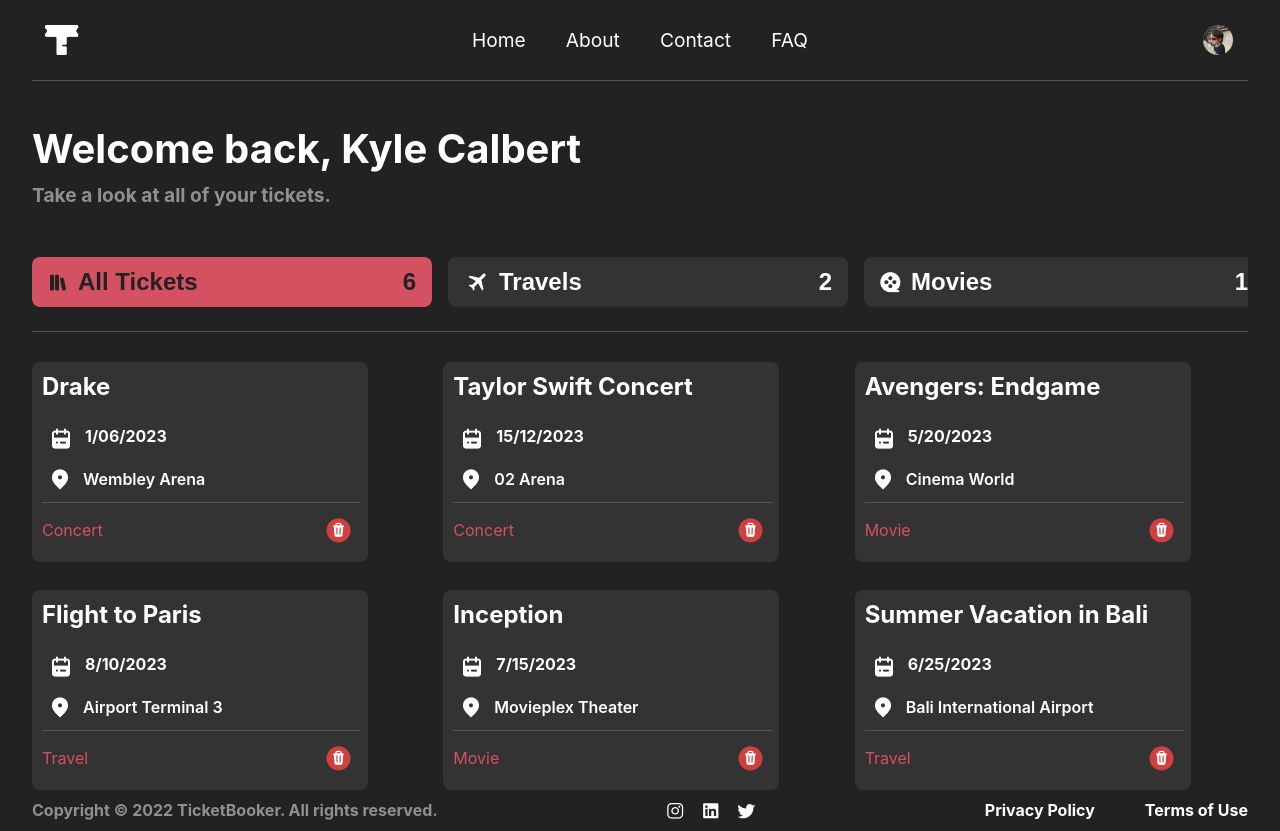
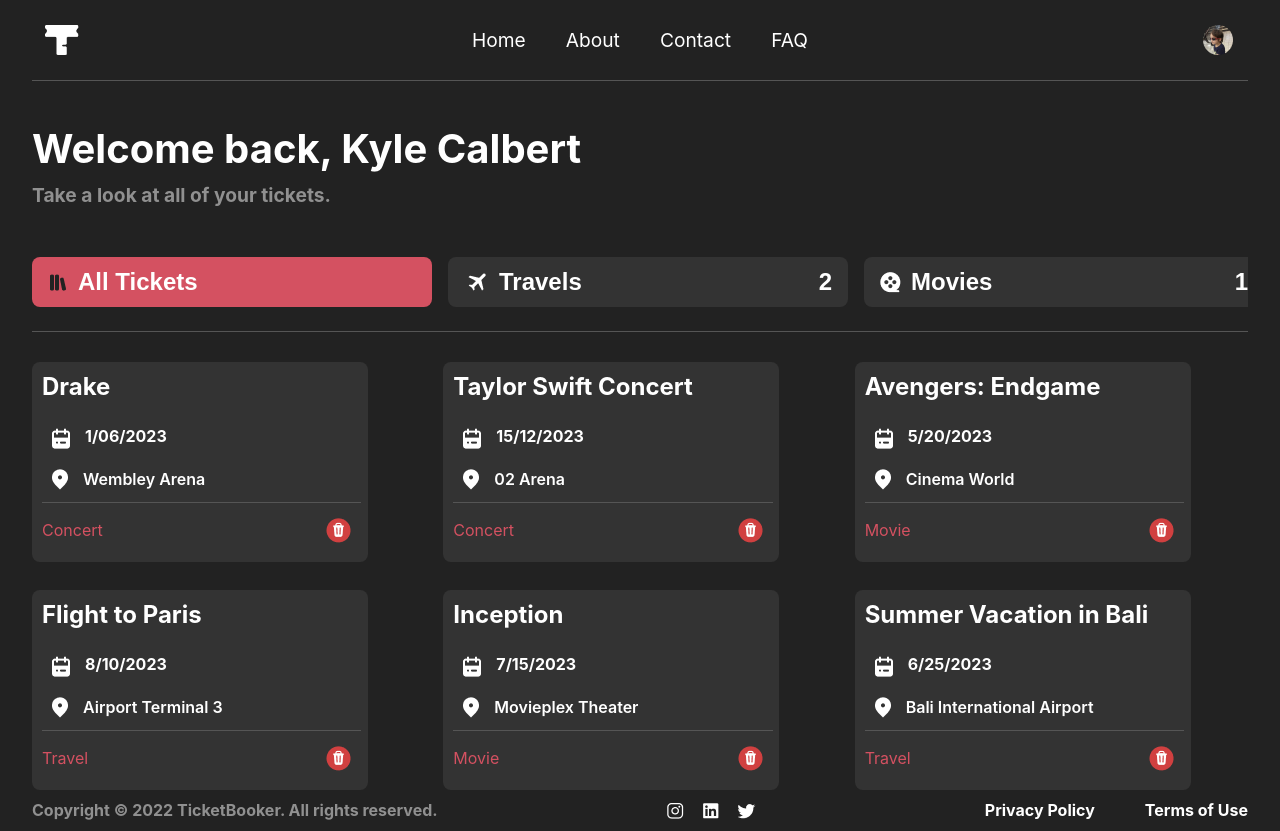
Before and after one commit to kylecalbert/ticket-booker, a React (Create React App) app: page / in a window 1280 px wide. Built offline with nearby package versions, Linux system fonts and the light colour scheme; data requests are answered from the project's data file.

Commit message:
the user can now filter through different ticket types by clicking the header buttons

```diff
--- a/src/components/Header/HeaderButton.js
+++ b/src/components/Header/HeaderButton.js
@@ -20,8 +20,10 @@ export const HeaderButton = () => {
   ///pass the user category into the content.js component
 
   const { tickets, setTickets, originalTickets } = useContext(TicketContext);
+  const [activeButton, setActiveButton] = useState('All Tickets');
 
   const handleButtonClick = (category) => {
+    setActiveButton(category);
     if (category === 'All Tickets') {
       setTickets(originalTickets);
     } else {
@@ -37,20 +39,19 @@ export const HeaderButton = () => {
 
   return (
     <ButtonGridContainer>
-      <ButtonContainer onClick={() => handleButtonClick('All Tickets')}>
+      <ButtonContainer
+        onClick={() => handleButtonClick('All Tickets')}
+        background={activeButton === 'All Tickets'}
+      >
         <LeftContainerContent>
           <IconContainer src={TicketsIcon} />
-          <Text color={darkModeColors.background} margin={'0 0 0 10px'}>
-            All Tickets
-          </Text>
+          <Text margin={'0 0 0 10px'}>All Tickets</Text>
         </LeftContainerContent>
-        <Text color={darkModeColors.background} margin={'0 10px 0 0'}>
-          6
-        </Text>
+        <Text color={darkModeColors.background} margin={'0 10px 0 0'}></Text>
       </ButtonContainer>
       <ButtonContainer
         onClick={() => handleButtonClick('Travel')}
-        color={darkModeColors.foreground}
+        background={activeButton === 'Travel'}
       >
         <LeftContainerContent>
           <IconContainer src={AirplaneIcon} />
@@ -60,7 +61,7 @@ export const HeaderButton = () => {
       </ButtonContainer>
       <ButtonContainer
         onClick={() => handleButtonClick('Movie')}
-        color={darkModeColors.foreground}
+        background={activeButton === 'Movie'}
       >
         <LeftContainerContent>
           <IconContainer src={MoviesIcon} />
@@ -70,7 +71,7 @@ export const HeaderButton = () => {
       </ButtonContainer>
       <ButtonContainer
         onClick={() => handleButtonClick('Concert')}
-        color={darkModeColors.foreground}
+        background={activeButton === 'Concert'}
       >
         <LeftContainerContent>
           <IconContainer src={ConcertsIcon} />
--- a/src/components/Header/HeaderButton.style.js
+++ b/src/components/Header/HeaderButton.style.js
@@ -16,8 +16,9 @@ export const ButtonContainer = styled.button`
   justify-content: space-between;
   width: 25rem;
   height: 3.125rem;
+
   background-color: ${(props) =>
-    props.color || darkModeColors.accent}; //{darkModeColors.accent}
+    props.background ? darkModeColors.accent : darkModeColors.foreground};
   color: #ffffff;
   border: none;
   border-radius: 8px;
```
